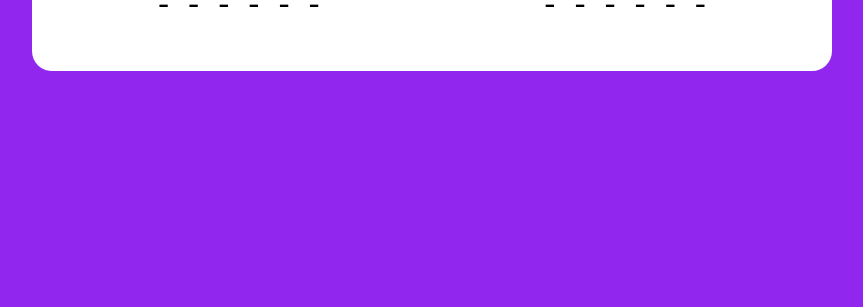
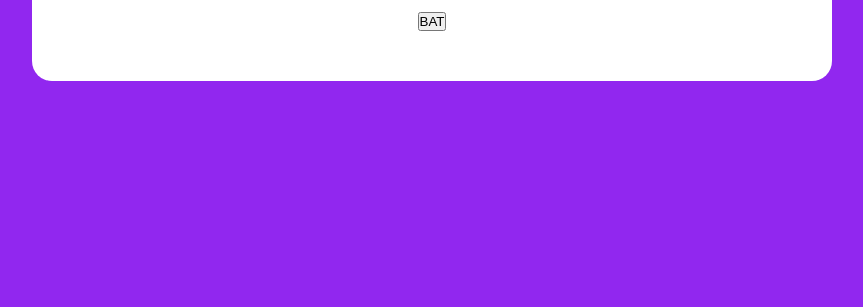
Before and after one commit to Coder-VenkateshS/bootcamp-128, a plain HTML site: page index.html in a window 1280 px wide. Shown: the part 493-800 px from the top of the page, without its empty margins (208-1071 px from the left). Drawn offline with Linux system fonts and the light colour scheme.

Commit message:
button added

```diff
--- a/index.html
+++ b/index.html
@@ -42,6 +42,10 @@
         </div>
     </div>
    </div>
+   <div class="row">
+<button id="strike-button">BAT</button>
+   </div>
+   <div class="row" id="result" hidden>  </div>
 </div>
 </body>
 </html>
```
